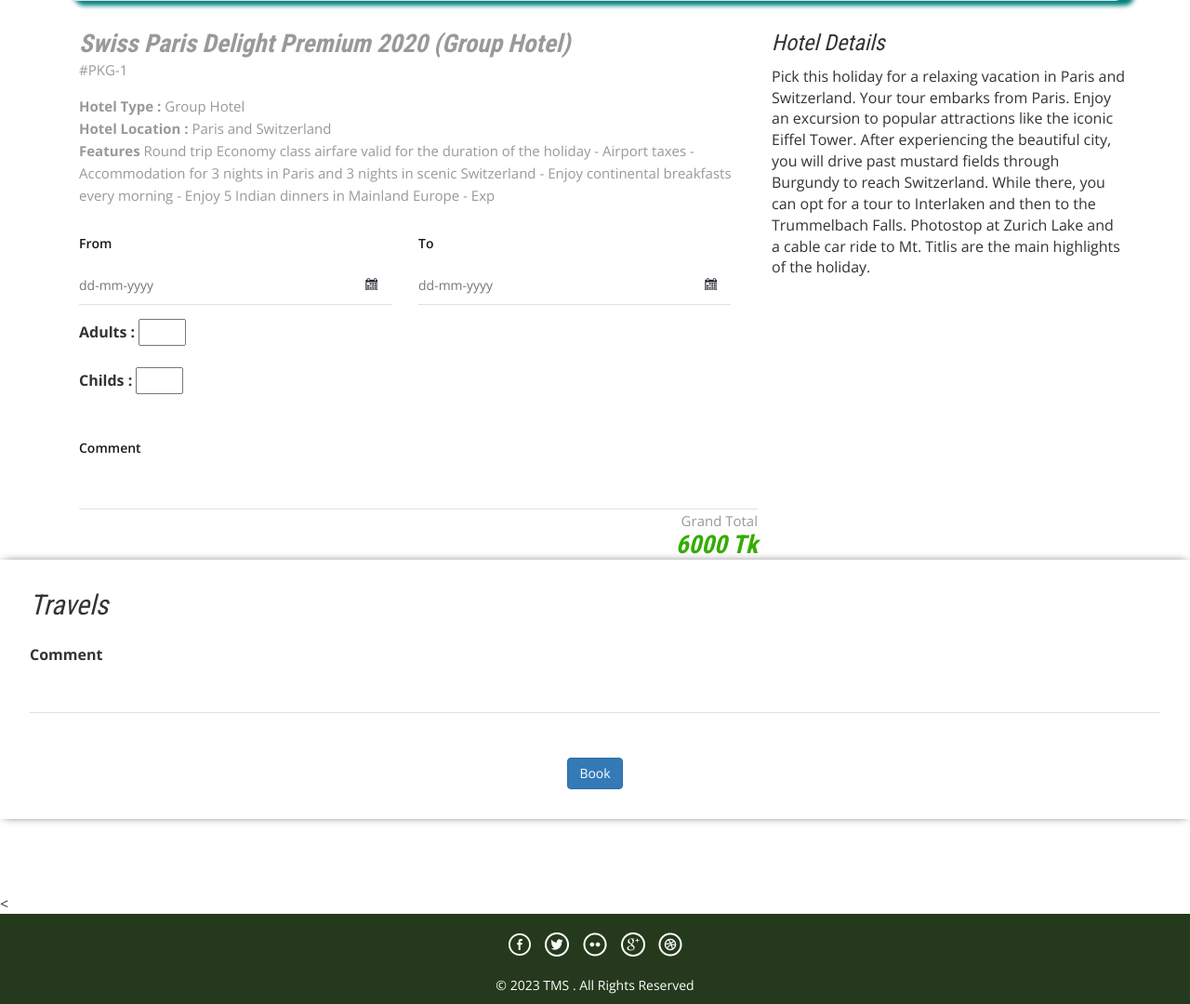
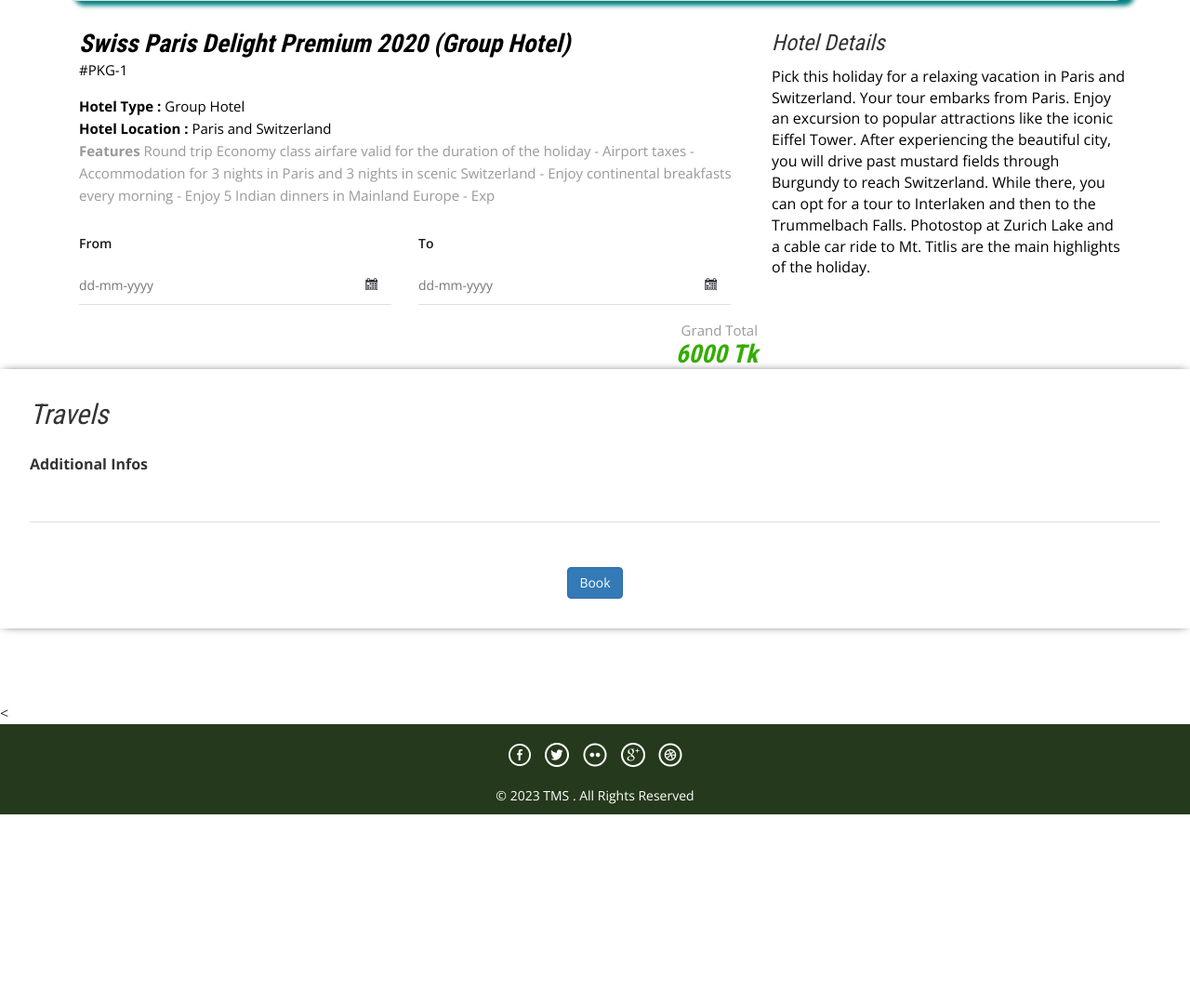
Before and after one commit to afsanhq99/471-test, a PHP site: page /hotel-details.php?pkgid=1 in a window 1280 px wide. Shown: the part 825-1905 px from the top of the page at 93% size. After the commit the page ends 1701 px from the top, so only its background shows below. Run offline with PHP 8.4, Linux system fonts and the light colour scheme; a user stored in the database is signed in; data comes from the database, SQL or seed files in the repository; data that the repository does not hold is empty.

Commit message:
manage hotel booking fixed

```diff
--- a/admin/manage-hotel.php
+++ b/admin/manage-hotel.php
@@ -64,7 +64,8 @@ if (strlen($_SESSION['alogin']) == 0) {
     });
     </script>
     <!-- //tables -->
-        <link href='//fonts.googleapis.com/css?family=Roboto:700,500,300,100italic,100,400' rel='stylesheet' type='text/css' />
+    <link href='//fonts.googleapis.com/css?family=Roboto:700,500,300,100italic,100,400' rel='stylesheet'
+        type='text/css' />
     <link href='//fonts.googleapis.com/css?family=Montserrat:400,700' rel='stylesheet' type='text/css'>
     <!-- lined-icons -->
     <link rel="stylesheet" href="css/icon-font.min.css" type='text/css' />
@@ -119,7 +120,8 @@ if (strlen($_SESSION['alogin']) == 0) {
                                     <td><?php echo htmlentities($result->HotelLocation); ?></td>
                                     <td>$<?php echo htmlentities($result->HotelPrice); ?></td>
                                     <td><?php echo htmlentities($result->Creationdate); ?></td>
-                                                <td><a href="update-hotel.php?pid=<?php echo htmlentities($result->HotelId); ?>"><button type="button" class="btn btn-primary btn-block">View
+                                    <td><a href="update-hotel.php?pid=<?php echo htmlentities($result->HotelId); ?>"><button
+                                                type="button" class="btn btn-primary btn-block">View
                                                 Details</button></a></td>
                                 </tr>
                                 <?php $cnt = $cnt + 1;
--- a/hotel-details.php
+++ b/hotel-details.php
@@ -84,7 +84,8 @@ if (isset($_POST['submit3'])) {
     <?php include('includes/header.php'); ?>
     <div class="banner-3">
         <div class="container">
-            <h1 class="wow zoomIn animated animated" data-wow-delay=".5s" style="visibility: visible; animation-delay: 0.5s; animation-name: zoomIn;"> Triumph Tourism -Hotel
+            <h1 class="wow zoomIn animated animated" data-wow-delay=".5s"
+                style="visibility: visible; animation-delay: 0.5s; animation-name: zoomIn;"> Triumph Tourism -Hotel
                 Details</h1>
         </div>
     </div>
@@ -110,18 +111,21 @@ if (isset($_POST['submit3'])) {
             <form name="book" method="post">
                 <div class="selectroom_top" style="background-color:#ddd;  border-radius:10px; box-shadow: 10px 5px 5px teal;>
 							<div class=" col-md-4 selectroom_left wow fadeInLeft animated" data-wow-delay=".5s">
-                            <img src="admin/hotelimages/<?php echo htmlentities($result->HotelImage); ?>" class="img-responsive" alt="">
+                    <img src="admin/hotelimages/<?php echo htmlentities($result->HotelImage); ?>" class="img-responsive"
+                        alt="">
                 </div>
                 <div class="col-md-8 selectroom_right wow fadeInRight animated" data-wow-delay=".5s">
-                            <h2><?php echo htmlentities($result->HotelName); ?></h2>
-                            <p class="dow">#PKG-<?php echo htmlentities($result->HotelId); ?></p>
-                            <p><b>Hotel Type :</b> <?php echo htmlentities($result->HotelType); ?></p>
-                            <p><b>Hotel Location :</b> <?php echo htmlentities($result->HotelLocation); ?></p>
+                    <h2 style="color:black;"><?php echo htmlentities($result->HotelName); ?></h2>
+                    <p class="dow" style="color:black;">#PKG-<?php echo htmlentities($result->HotelId); ?></p>
+                    <p style="color:black;"><b>Hotel Type :</b> <?php echo htmlentities($result->HotelType); ?></p>
+                    <p style="color:black;"><b>Hotel Location :</b> <?php echo htmlentities($result->HotelLocation); ?>
+                    </p>
                     <p><b>Features</b> <?php echo htmlentities($result->HotelFetures); ?></p>
                     <div class="ban-bottom">
                         <div class="bnr-right">
                             <label class="inputLabel">From</label>
-                                    <input class="date" id="datepicker" type="text" placeholder="dd-mm-yyyy" name="fromdate" required="">
+                            <input class="date" id="datepicker" type="text" placeholder="dd-mm-yyyy" name="fromdate"
+                                required="">
                         </div>
                         <div class="bnr-right">
                             <label class="inputLabel">To</label>
@@ -132,20 +136,10 @@ if (isset($_POST['submit3'])) {
 
 
 
-                                <label for="adult">Adults :</label>
-                                <input type="number" id="adult" name="adult" min="1" max="7">
 
 
-                                <br></br>
-
-                                <label for="child">Childs :</label>
-                                <input type="number" id="child" name="child" min="1" max="5">
 
 
-                                <li class="spe">
-                                    <label class="inputLabel">Comment</label>
-                                    <input class="special" type="text" name="comment">
-                                </li>
 
                     </div>
                     <div class="clearfix"></div>
@@ -160,17 +154,19 @@ if (isset($_POST['submit3'])) {
                     </div>
                 </div>
                 <h3>Hotel Details</h3>
-                        <p style="padding-top: 1%"><?php echo htmlentities($result->HotelDetails); ?> </p>
+                <p style="padding-top: 1%;color:black;"><?php echo htmlentities($result->HotelDetails); ?> </p>
                 <div class="clearfix"></div>
         </div>
         <div class="selectroom_top">
             <h2>Travels</h2>
-            <div class="selectroom-info animated wow fadeInUp animated" data-wow-duration="1200ms" data-wow-delay="500ms" style="visibility: visible; animation-duration: 1200ms; animation-delay: 500ms; animation-name: fadeInUp; margin-top: -70px">
+            <div class="selectroom-info animated wow fadeInUp animated" data-wow-duration="1200ms"
+                data-wow-delay="500ms"
+                style="visibility: visible; animation-duration: 1200ms; animation-delay: 500ms; animation-name: fadeInUp; margin-top: -70px">
                 <ul>
 
 
                     <li class="spe">
-                        <label class="inputLabel">Comment</label>
+                        <label class="inputLabel">Additional Infos</label>
                         <input class="special" type="text" name="comment" required="">
                     </li>
                     <?php if ($_SESSION['login']) { ?>
--- a/index.php
+++ b/index.php
@@ -165,6 +165,9 @@ include('includes/config.php');
                 <div class="clearfix"></div>
             </div>
 
+            <br></br>
+            <br></br>
+
 
 
             <!--- routes ---->
@@ -178,7 +181,7 @@ include('includes/config.php');
             <!-- //signin -->
             <!-- write us -->
             <?php include('includes/write-us.php'); ?>
-            <?php include('includes/footer.php'); ?>
+            <?php include('includes/footer2.php'); ?>
             <!-- //write us -->
 </body>
 
```
Also changed, not shown: admin/create-hotel.php (+15 -8 lines), admin/create-package.php (+52 -29 lines), admin/managehotel-bookings.php (+8 -3 lines), hotel-list.php (+5 -3 lines), includes/footer2.php (added, +20 -0 lines), package-details.php (+6 -12 lines), package-list.php (+6 -3 lines), admin/hotelimages/sample.jpg (added). Lines whose indentation alone changed are shown as unchanged.
